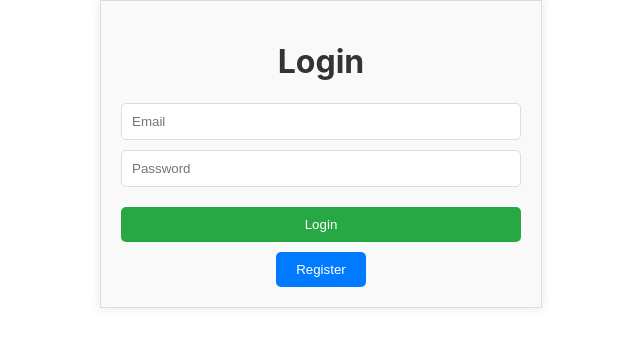
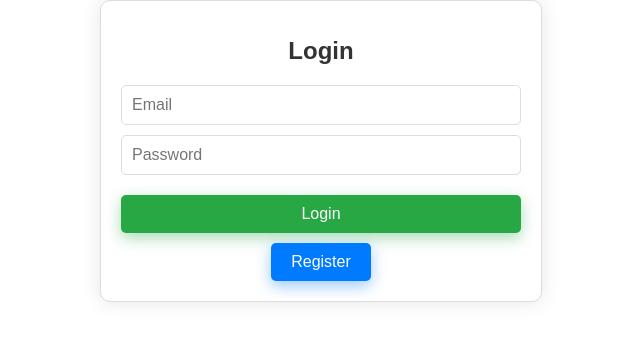
Before and after one commit to codearora/Invoice-Generator, a React (Create React App) app in the folder frontend/: page /login in a window 1280 px wide. Shown: the top 342 px of the page, without its empty margins (319-959 px from the left). Built offline with nearby package versions, Linux system fonts and the light colour scheme.

Commit message:
updated csss

```diff
--- a/frontend/src/components/Login.css
+++ b/frontend/src/components/Login.css
@@ -4,42 +4,70 @@
     max-width: 400px;
     margin: auto;
     padding: 20px;
-    background-color: #f9f9f9;
+    background-color: #fff;
     border: 1px solid #ddd;
-    box-shadow: 0 0 10px rgba(0, 0, 0, 0.1);
+    border-radius: 10px;
+    box-shadow: 0 0 20px rgba(0, 0, 0, 0.1);
     text-align: center;
+    transition: transform 0.3s;
+}
+
+.login-container:hover {
+    transform: scale(1.02);
 }
 
 h1 {
     color: #333;
+    margin-bottom: 20px;
+    font-family: 'Arial', sans-serif;
+    font-size: 24px;
 }
 
 form {
     display: flex;
     flex-direction: column;
-    gap: 10px;
+    gap: 15px;
 }
 
 input {
-    padding: 10px;
+    padding: 12px;
     border: 1px solid #ddd;
     border-radius: 5px;
+    font-size: 16px;
+    transition: border-color 0.3s;
+}
+
+input:focus {
+    border-color: #007bff;
+    outline: none;
 }
 
 button {
-    padding: 10px 20px;
+    padding: 12px 20px;
     border: none;
     border-radius: 5px;
     cursor: pointer;
+    font-size: 16px;
     margin-top: 10px;
+    transition: background-color 0.3s, box-shadow 0.3s;
 }
 
 button[type="submit"] {
     background-color: #28a745;
     color: white;
+    box-shadow: 0 5px 15px rgba(40, 167, 69, 0.4);
 }
 
-button:not([type="submit"]) {
+button[type="submit"]:hover {
+    background-color: #218838;
+}
+
+button.register-button {
     background-color: #007bff;
     color: white;
+    box-shadow: 0 5px 15px rgba(0, 123, 255, 0.4);
 }
+
+button.register-button:hover {
+    background-color: #0056b3;
+}
--- a/frontend/src/components/Login.js
+++ b/frontend/src/components/Login.js
@@ -44,7 +44,7 @@ const Login = ({ setToken }) => {
                 />
                 <button type="submit">Login</button>
             </form>
-            <button onClick={handleRegister}>Register</button>
+            <button className="register-button" onClick={handleRegister}>Register</button>
         </div>
     );
 };
```
